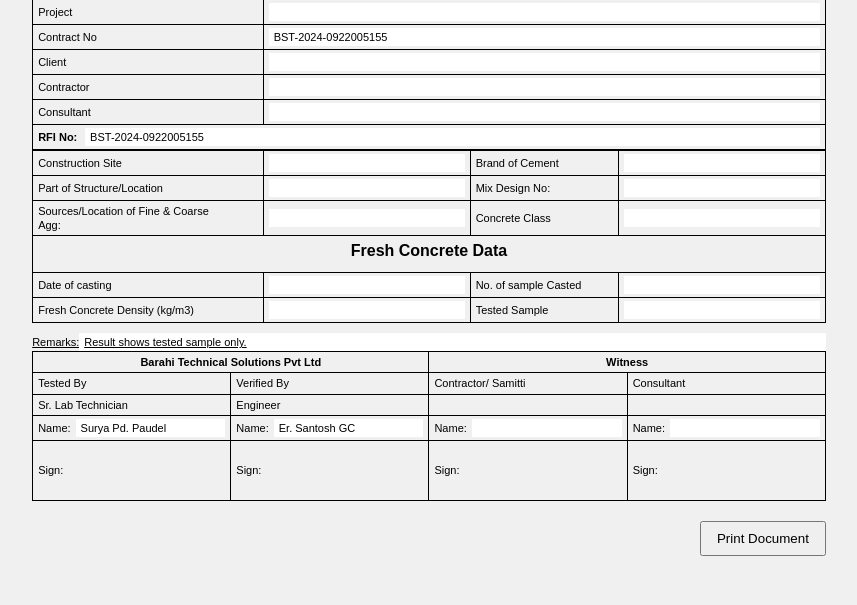
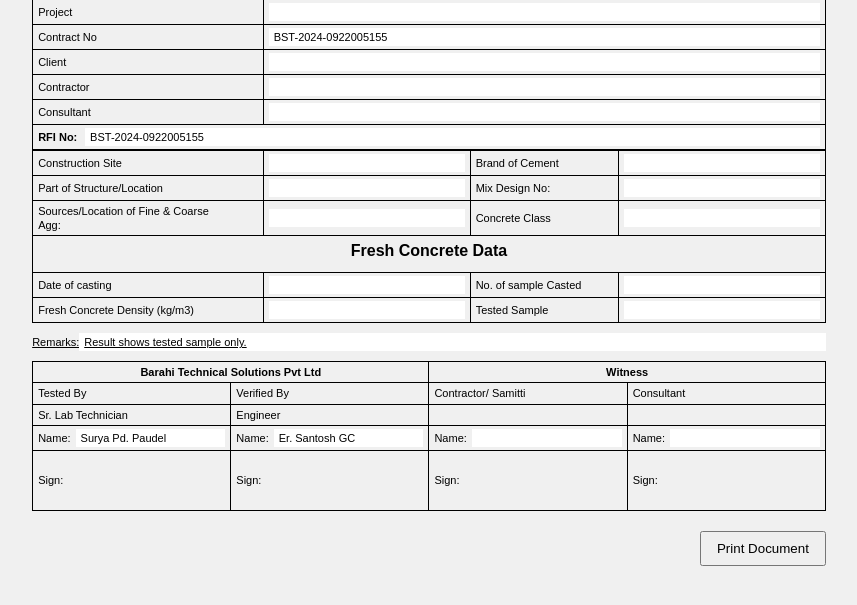
Before and after one commit to SulAv100/autoMateCivilData, a PHP site: page /autoFiller/ in a window 1280 px wide. Shown: the part 93-698 px from the top of the page, without its empty margins (211-1068 px from the left). Run offline with PHP 8.4, Linux system fonts and the light colour scheme; data that the repository does not hold is empty.

Commit message:
fix minor css for print

```diff
--- a/autoFiller.php
+++ b/autoFiller.php
@@ -397,7 +397,7 @@ if (isset($_POST['testSubmit'])) {
   ?>
 
   <span><u>Remarks: <input value="Result shows tested sample only."></u></span>
-  <table>
+  <table style="margin-top:10px">
     <tr>
       <th colspan="2">Barahi Technical Solutions Pvt Ltd</th>
       <th colspan="2">Witness</th>
```
